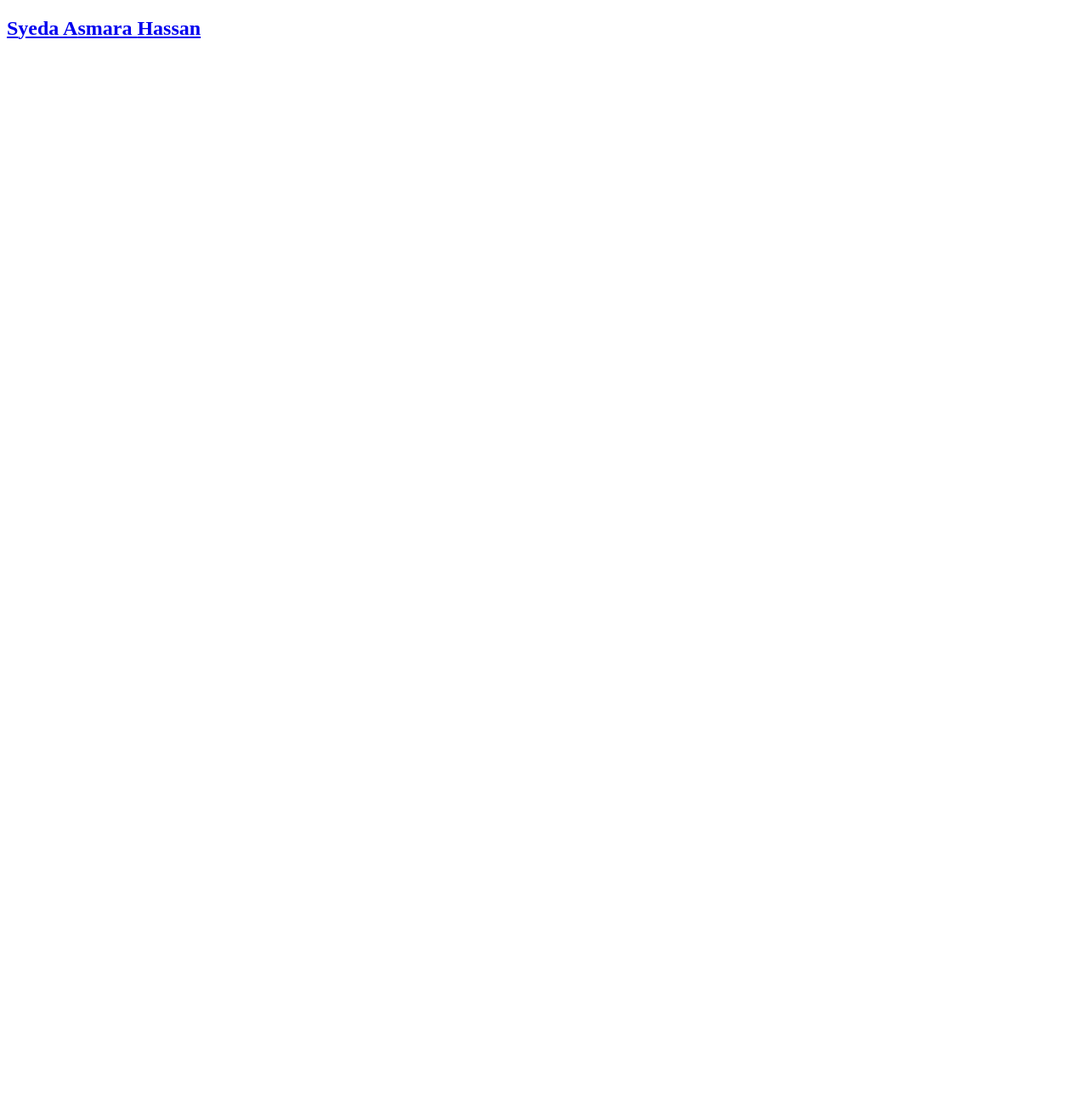
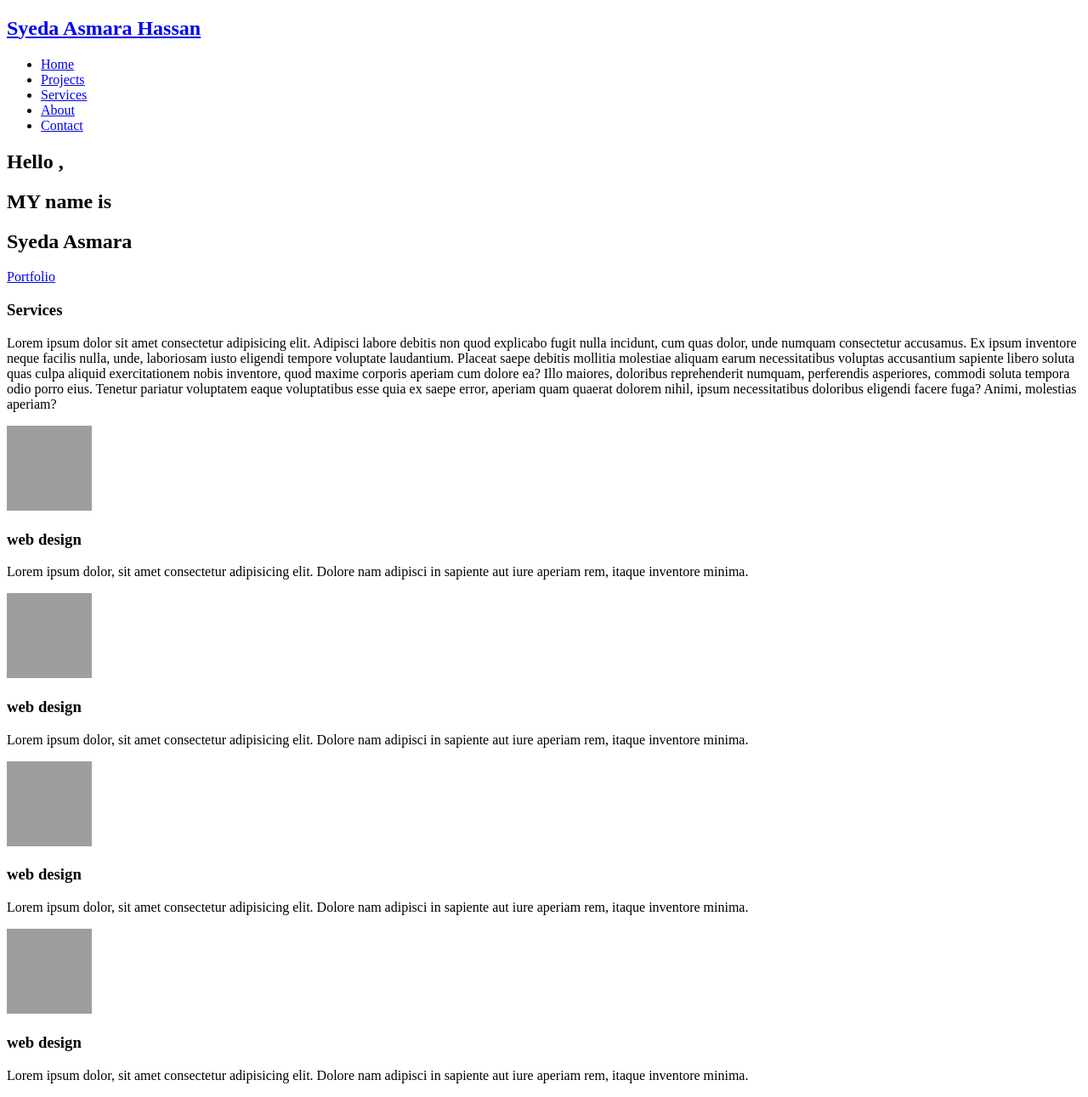
Before and after one commit to AsmaraHassan/complete-portfolio-website, a plain HTML site: page index.html in a window 1280 px wide. Shown: the whole page at 85% size. Before the commit the page ends 800 px from the top, so only its background shows below. Drawn offline with Linux system fonts and the light colour scheme; grey boxes are pictures that could not be loaded.

Commit message:
3rd commit

```diff
--- a/index.html
+++ b/index.html
@@ -12,28 +12,89 @@
      <div class="nav-bar">
  <div class="brand">
     <a href="#hero">
-     <h1><span>S</span>yeda <span>A</span>smara <span>H</span>assan</h1>
+     <h1><span>S</span>yeda <span>A</span>smara <span>H</span>assan</h1></a>
 
-    </a>
+ <div class="nav-list">
+    <div class="hamburger">
+      <div class="bar"></div>
  </div>
-     </div>
- <div></div>
-</div>
+ <ul>
+    <li><a href="#hero" data-after="Home">Home</a></li>
+    <li><a href="#projects" data-after="Projects">Projects</a></li>
+    <li><a href="#services" data-after="Services"> Services </a></li>
+    <li><a href="#about" data-after="About"> About</a></li>
+    <li><a href="#contact" data-after="Contact"> Contact</a></li>
+ </ul>
+        </div>
+    </div>
+  </div>
+       </section>
+ <!-- header section end  -->
 
-       </section>
-
-
-          <!-- header section end  -->
 
 <!-- hero section Start -->
 
+<section id="hero">
+    <div class="hero-container">
+        <div>
+            <h1>Hello , <span></span></h1>
+            <h1>MY name is <span></span></h1>
+        <h1>Syeda Asmara <span></span></h1>
+        <a href="#projects" type="button" class="call-to-action"> Portfolio
+        </a>
+        </div>
 
-
+</div>
+</div>
 <!-- Hero Section end -->
 
 
 
 <!-- service section start -->
+<section id="services">
+    <div class="services-container">
+        <div class="service-top">
+            <h1 class="section-title">Serv<span>i</span>ces</h1>
+            <p>Lorem ipsum dolor sit amet consectetur adipisicing elit. Adipisci labore debitis non quod explicabo fugit
+                nulla incidunt, cum quas dolor, unde numquam consectetur accusamus. Ex
+                ipsum inventore neque facilis nulla, unde, laboriosam iusto eligendi tempore voluptate laudantium. Placeat saepe debitis mollitia molestiae aliquam earum necessitatibus voluptas accusantium sapiente libero soluta quas culpa aliquid exercitationem nobis inventore,
+                 quod maxime corporis aperiam cum dolore ea? Illo maiores, doloribus reprehenderit numquam, perferendis asperiores, commodi soluta tempora odio porro eius.
+                 Tenetur pariatur voluptatem eaque voluptatibus esse quia ex saepe error, aperiam quam quaerat dolorem nihil, ipsum necessitatibus doloribus eligendi facere fuga? Animi, molestias aperiam?
+            </p>
+
+        </div>
+        <div class="service-bottom">
+            <!-- service-item-1 -->
+            <div class="services-items">
+                <div class="icons"><img width="100" height="100" src="https://img.icons8.com/plasticine/100/services.png" alt="services"/></div>
+                <h1>web design</h1>
+                <p>Lorem ipsum dolor, sit amet consectetur adipisicing elit. Dolore nam adipisci in sapiente aut iure aperiam rem, itaque inventore minima.</p>
+
+            </div>
+             <!-- service-item-2 -->
+             <div class="services-items">
+                <div class="icons"><img width="100" height="100" src="https://img.icons8.com/plasticine/100/services.png" alt="services"/></div>
+                <h1>web design</h1>
+                <p>Lorem ipsum dolor, sit amet consectetur adipisicing elit. Dolore nam adipisci in sapiente aut iure aperiam rem, itaque inventore minima.</p>
+
+            </div>
+            <!-- service-item-3 -->
+            <div class="services-items">
+                <div class="icons"><img width="100" height="100" src="https://img.icons8.com/plasticine/100/services.png" alt="services"/></div>
+                <h1>web design</h1>
+                <p>Lorem ipsum dolor, sit amet consectetur adipisicing elit. Dolore nam adipisci in sapiente aut iure aperiam rem, itaque inventore minima.</p>
+
+            </div>
+            <!-- service-item-4 -->
+            <div class="services-items">
+                <div class="icons"><img width="100" height="100" src="https://img.icons8.com/plasticine/100/services.png" alt="services"/></div>
+                <h1>web design</h1>
+                <p>Lorem ipsum dolor, sit amet consectetur adipisicing elit. Dolore nam adipisci in sapiente aut iure aperiam rem, itaque inventore minima.</p>
+
+            </div>
+        </div>
+    </div>
+</section>
 
 <!-- service section end -->
 
```
